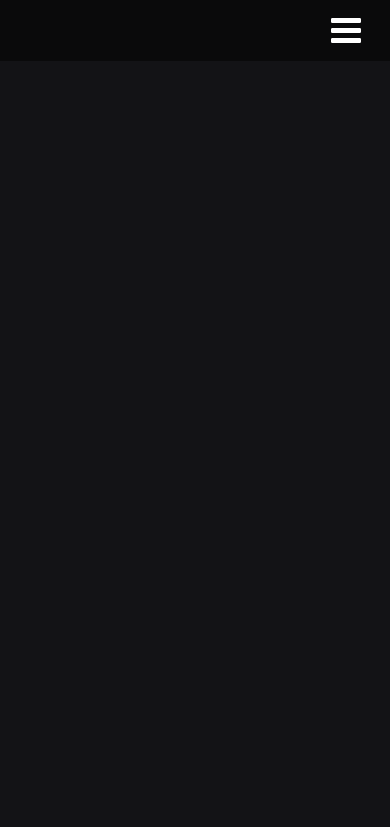
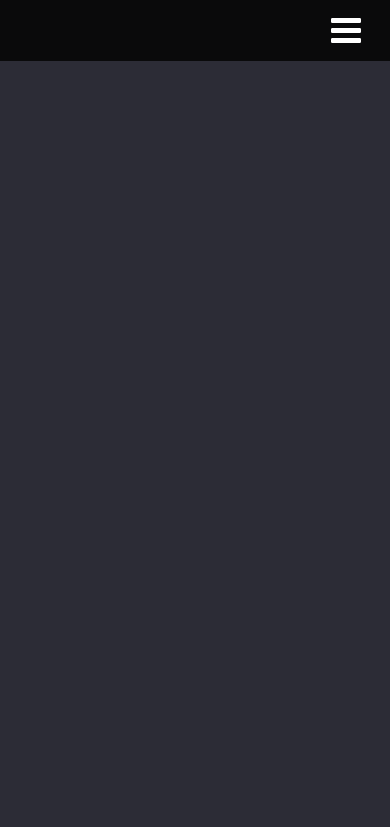
Before and after one commit to hkenawi/PersonalWebpage, a plain HTML site: page index.html in a window 390 px wide. Shown: the top 827 px of the page. Drawn offline with nearby package versions, Linux system fonts and the light colour scheme.

```diff
--- a/style.css
+++ b/style.css
@@ -20,7 +20,7 @@
 @media screen and (max-width: 480px) {
     #header {
     	height: 100vh;
-		background: #131316;
+		background: #2c2c36;
 		/*background-size: cover;*/
     }
 }
```
